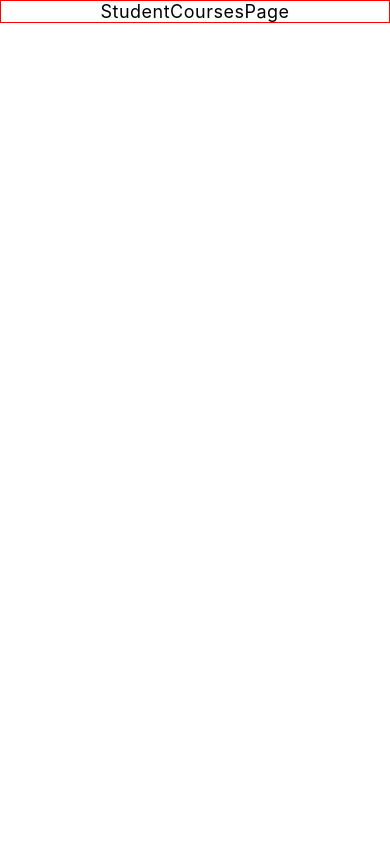
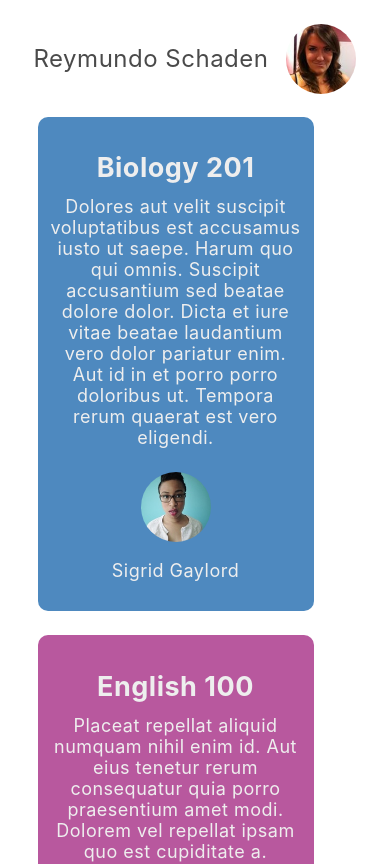
Before and after one commit to daniel-schroeder-dev/student-dashboard, a React (Create React App) app in the folder react-ui/: page /students/1/courses in a window 390 px wide. Shown: the top 864 px of the page. Built offline with nearby package versions, Linux system fonts and the light colour scheme.

Commit message:
Setup mobile styling for StudentCoursesPage.

```diff
--- a/react-ui/src/App.css
+++ b/react-ui/src/App.css
@@ -1,5 +1,5 @@
 .app {
-  border: 1px solid red;
+  /*border: 1px solid red;*/
   display: flex;
   flex-direction: column;
   align-items: center;
--- a/react-ui/src/pages/StudentCoursesPage/StudentCoursesPage.css
+++ b/react-ui/src/pages/StudentCoursesPage/StudentCoursesPage.css
@@ -0,0 +1,78 @@
+.student-courses-page {
+  /*border: 1px solid blue;*/
+  padding: 12px;
+}
+
+.student-courses-page__student-info {
+  display: flex;
+  align-items: center;
+  justify-content: center;
+  padding: 8px;
+}
+
+.student-courses-page__student-info__name {
+  margin-right: 18px;
+  font-size: 24px;
+  color: #4a4a4a;
+}
+
+.student-courses-page__student-info__img {
+  border-radius: 50%;
+  width: 70px;
+}
+
+.student-courses-page__courses-wrapper {
+  display: grid;
+  grid-template-columns: 300px;
+}
+
+.student-courses-page__course-card {
+  display: flex;
+  flex-direction: column;
+  align-items: center;
+  max-width: 300px;
+  margin: 12px;
+  padding: 12px;
+  border-radius: 10px;
+  color: #eee;
+}
+
+.student-courses-page__course-card:nth-child(1) {
+  background-color: #4e89bf;
+}
+
+.student-courses-page__course-card:nth-child(2) {
+  background-color: #b8589e;
+}
+
+.student-courses-page__course-card:nth-child(3) {
+  background-color: #bf4e4e;
+}
+.student-courses-page__course-card:nth-child(4) {
+  background-color: #58b895;
+}
+.student-courses-page__course-card:nth-child(5) {
+  background-color: #ffab3d;
+}
+.student-courses-page__course-card:nth-child(6) {
+  background-color: #9db858;
+}
+
+.student-courses-page__course-card__course {
+  margin-bottom: 0;
+}
+
+.student-courses-page__course-card__description {
+  text-align: center;
+  margin-top: 12px;
+}
+
+.student-courses-page__course-card__img {
+  border-radius: 50%;
+  width: 70px;
+  margin-top: 6px;
+}
+
+.student-courses-page__course-card__name {
+
+}
--- a/react-ui/src/pages/StudentCoursesPage/StudentCoursesPage.js
+++ b/react-ui/src/pages/StudentCoursesPage/StudentCoursesPage.js
@@ -1,19 +1,34 @@
 import React from 'react';
-import { useRouteMatch } from 'react-router-dom';
+import { useParams } from 'react-router-dom';
 
 import './StudentCoursesPage.css';
 
 import students from '../../utils/students';
+import teachers from '../../utils/teachers';
 
 function StudentCoursesPage(props) {
 
-  const match = useRouteMatch();
+  const { id } = useParams();
+  const student = students[+id - 1];
 
-  console.log(match);
+  const courses = teachers.map(teacher => (
+    <div key={teacher.id} className="student-courses-page__course-card">
+      <h2 className="student-courses-page__course-card__course">{teacher.course}</h2>
+      <p className="student-courses-page__course-card__description">{teacher.description}</p>
+      <img className="student-courses-page__course-card__img" src={teacher.src} alt="teacher" />
+      <p className="student-courses-page__course-card__name" >{teacher.name}</p>
+    </div>
+  ));
 
   return (
     <div className="student-courses-page">
-      StudentCoursesPage
+      <div className="student-courses-page__student-info" >
+        <p className="student-courses-page__student-info__name">{student.name}</p>
+        <img className="student-courses-page__student-info__img" src={student.src} alt="student" />
+      </div>
+      <div className="student-courses-page__courses-wrapper" >
+        {courses}
+      </div>
     </div>
   );
 }
--- /dev/null
+++ b/react-ui/src/utils/teachers.js
@@ -0,0 +1,88 @@
+/* eslint-disable import/first */
+import teacher1 from '../fixtures/student-images/women-6.jpg';
+import teacher2 from '../fixtures/student-images/men-6.jpg';
+import teacher3 from '../fixtures/student-images/women-7.jpg';
+import teacher4 from '../fixtures/student-images/men-7.jpg';
+import teacher5 from '../fixtures/student-images/women-8.jpg';
+import teacher6 from '../fixtures/student-images/men-8.jpg';
+import teacher7 from '../fixtures/student-images/women-9.jpg';
+import teacher8 from '../fixtures/student-images/men-9.jpg';
+import teacher9 from '../fixtures/student-images/women-10.jpg';
+import teacher10 from '../fixtures/student-images/men-10.jpg';
+
+const faker = require('faker');
+
+const teachers = [
+  {
+    id: 1,
+    src: teacher1,
+    description: faker.lorem.paragraph(),
+    name: faker.name.findName(),
+    course: 'Biology 201',
+  },
+  {
+    id: 2,
+    src: teacher2,
+    description: faker.lorem.paragraph(),
+    name: faker.name.findName(),
+    course: 'English 100',
+  },
+  {
+    id: 3,
+    src: teacher3,
+    description: faker.lorem.paragraph(),
+    name: faker.name.findName(),
+    course: 'Trigonometry 331',
+  },
+  {
+    id: 4,
+    src: teacher4,
+    description: faker.lorem.paragraph(),
+    name: faker.name.findName(),
+    course: 'Physics 224',
+  },
+  {
+    id: 5,
+    src: teacher5,
+    description: faker.lorem.paragraph(),
+    name: faker.name.findName(),
+    course: 'Algebra 203',
+  },
+  {
+    id: 6,
+    src: teacher6,
+    description: faker.lorem.paragraph(),
+    name: faker.name.findName(),
+    course: 'Anatomy 400',
+  },
+  // {
+  //   id: 7,
+  //   src: teacher7,
+  //   description: faker.lorem.paragraph(),
+  //   name: faker.name.findName(),
+  //   course: 'World History 108',
+  // },
+  // {
+  //   id: 8,
+  //   src: teacher8,
+  //   description: faker.lorem.paragraph(),
+  //   name: faker.name.findName(),
+  //   course: 'Civics 230',
+  // },
+  // {
+  //   id: 9,
+  //   src: teacher9,
+  //   description: faker.lorem.paragraph(),
+  //   name: faker.name.findName(),
+  //   course: 'German Studies 301',
+  // },
+  // {
+  //   id: 10,
+  //   src: teacher10,
+  //   description: faker.lorem.paragraph(),
+  //   name: faker.name.findName(),
+  //   course: 'Philosophy 233',
+  // },
+];
+
+export default teachers;
```
